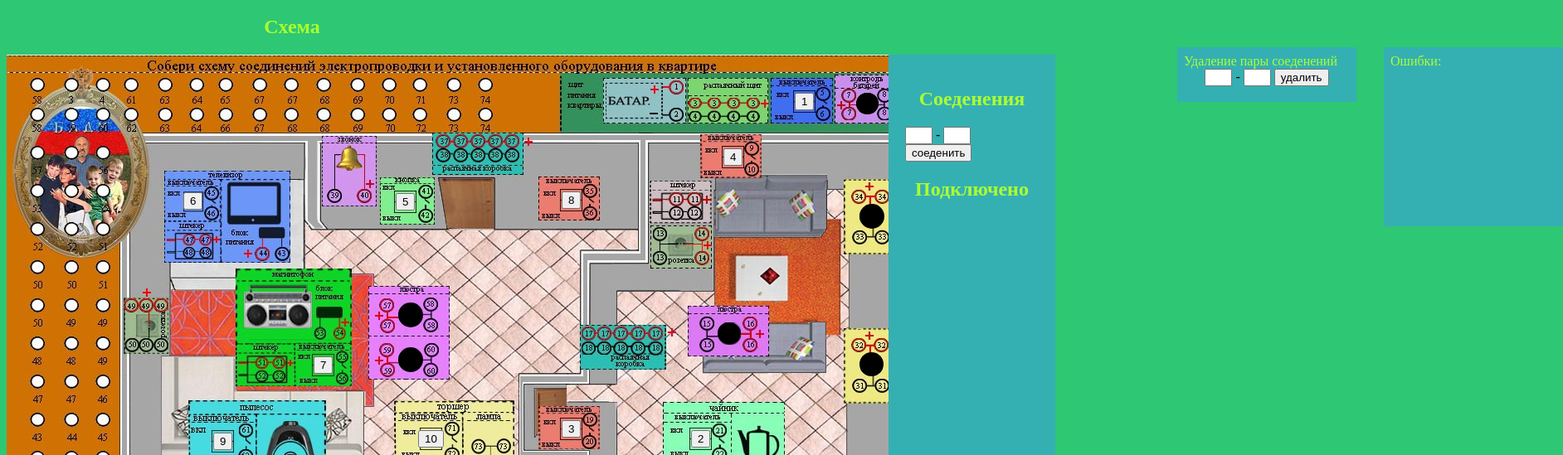
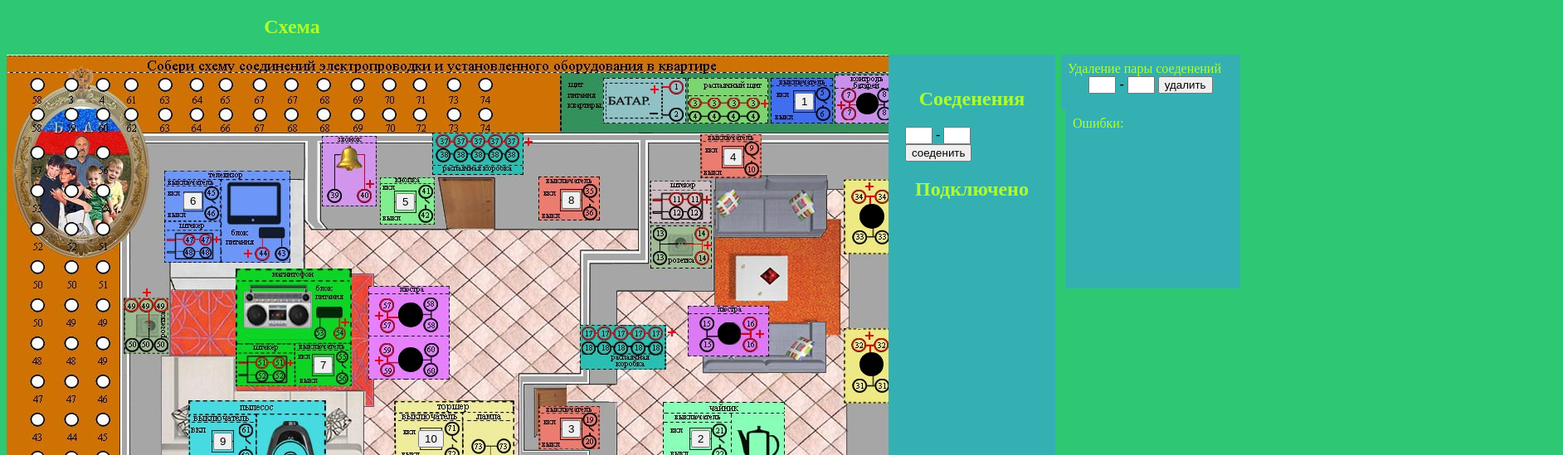
Before and after one commit to bogsaff/bogsaff.github.io, a plain HTML site: page index.html in a window 1280 px wide. Shown: the part 61-610 px from the top of the page at 83% size, 1884 px wide, since content can reach past the window. Drawn offline with Linux system fonts and the light colour scheme; grey boxes are pictures that could not be loaded.

Commit message:
css editing

```diff
--- a/css/style.css
+++ b/css/style.css
@@ -179,12 +179,12 @@ h2{
     display: none;
 }
 .errors {
-    width: 200px;
+    width: 194px;
     height: 200px;
     background-color: #34b0b3;
     position: absolute;
-    top: 118px;
-    left: 1668px;
+    top: 193px;
+    left: 1285px;
     padding: 8px;
 }
 .errorHeader {
@@ -197,8 +197,8 @@ h2{
     height: 50px;
     background-color: #34b0b3;
     position: absolute;
-    top: 118px;
-    left: 1419px;
+    top: 127px;
+    left: 1279px;
     padding: 8px;
 }
 .textCenter {
```
